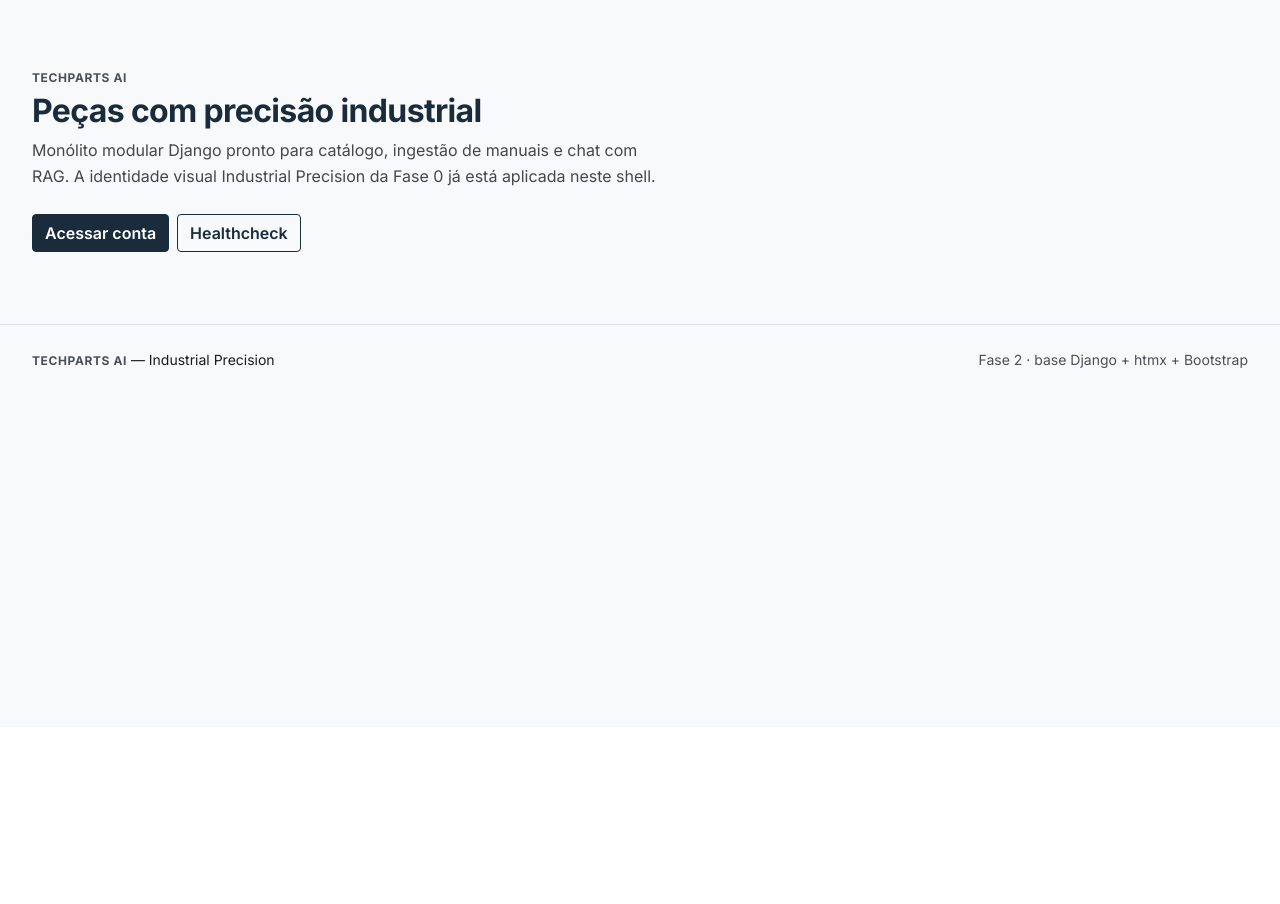
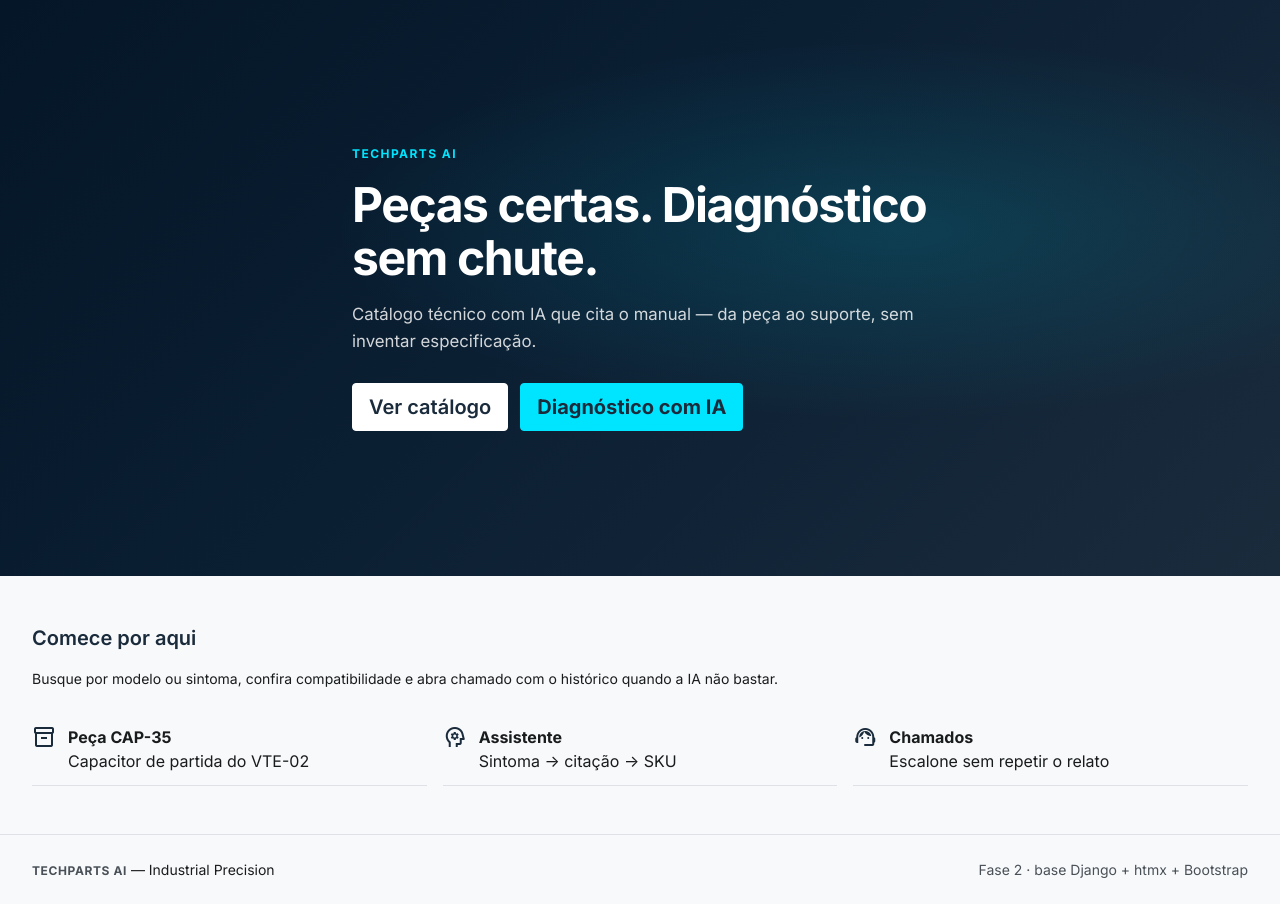
Before and after one commit to henriqueferraz/manuais_projeto, a Django app: page / in a window 1280 px wide. Shown: the part 73-977 px from the top of the page. Before the commit the page ends 441 px from the top, so only its background shows below. Run offline with Django 5.2, Linux system fonts and the light colour scheme; parts of the project's set-up code (start-up, migrations or seed data) failed here and were passed over; some libraries are stand-ins or nearby versions.

Commit message:
feat(ux): raise beta perception with home, photos and diagnosis card
Close HOME/B-008–B-010: marketing hero, seed product images, SKU links + ticket CTA on the diagnosis card, and root /sw.js for the PWA shell.

Co-authored-by: Cursor <cursoragent@cursor.com>

```diff
--- a/backend/apps/core/urls.py
+++ b/backend/apps/core/urls.py
@@ -7,4 +7,5 @@ app_name = "core"
 urlpatterns = [
     path("", views.HomeView.as_view(), name="home"),
     path("health/", views.health, name="health"),
+    path("sw.js", views.service_worker, name="service_worker"),
 ]
--- a/backend/apps/core/views.py
+++ b/backend/apps/core/views.py
@@ -1,6 +1,12 @@
-"""Views base do core (health + home)."""
+"""Views base do core (health + home + PWA)."""
 
-from django.http import JsonResponse
+from __future__ import annotations
+
+from pathlib import Path
+
+from django.contrib.staticfiles.finders import find
+from django.http import FileResponse, Http404, HttpRequest, JsonResponse
+from django.views.decorators.http import require_GET
 from django.views.generic import TemplateView
 
 
@@ -11,3 +17,15 @@ class HomeView(TemplateView):
 def health(request):
     """Healthcheck para Docker/CI — sem auth."""
     return JsonResponse({"status": "ok", "service": "techparts"})
+
+
+@require_GET
+def service_worker(request: HttpRequest) -> FileResponse:
+    """Serve /sw.js na raiz para scope correto do PWA (ADR-0006 / B-008)."""
+    path = find("pwa/sw.js")
+    if not path:
+        raise Http404("service worker não encontrado")
+    response = FileResponse(Path(path).open("rb"), content_type="application/javascript")
+    response["Service-Worker-Allowed"] = "/"
+    response["Cache-Control"] = "no-cache"
+    return response
--- a/backend/static/design-system/components.css
+++ b/backend/static/design-system/components.css
@@ -476,3 +476,99 @@
   display: block;
   margin-top: var(--tp-space-4);
 }
+
+/* —— Home marketing hero (pós-F8 / HOME) —— */
+.tp-home-hero {
+  position: relative;
+  min-height: min(78vh, 36rem);
+  display: flex;
+  align-items: center;
+  color: #fff;
+  overflow: hidden;
+  background: var(--tp-industrial-navy, #0b1f33);
+}
+
+.tp-home-hero__plane {
+  position: absolute;
+  inset: 0;
+  background:
+    radial-gradient(ellipse 80% 60% at 70% 40%, rgba(0, 229, 255, 0.14), transparent 55%),
+    linear-gradient(135deg, #041627 0%, #0b1f33 45%, #1a2b3c 100%),
+    repeating-linear-gradient(
+      -18deg,
+      transparent,
+      transparent 11px,
+      rgba(255, 255, 255, 0.03) 11px,
+      rgba(255, 255, 255, 0.03) 12px
+    );
+  pointer-events: none;
+}
+
+.tp-home-hero__inner {
+  position: relative;
+  z-index: 1;
+  padding-block: clamp(3rem, 8vw, 5.5rem);
+  max-width: 40rem;
+}
+
+.tp-home-hero__brand {
+  font-family: var(--tp-font-sans, Inter, sans-serif);
+  font-size: 0.75rem;
+  font-weight: 700;
+  letter-spacing: 0.12em;
+  text-transform: uppercase;
+  color: var(--tp-ai-cyan, #00e5ff);
+  margin-bottom: 1rem;
+}
+
+.tp-home-hero__title {
+  font-family: var(--tp-font-sans, Inter, sans-serif);
+  font-size: clamp(2rem, 5vw, 3rem);
+  font-weight: 800;
+  line-height: 1.1;
+  letter-spacing: -0.03em;
+  margin-bottom: 1rem;
+  color: #fff;
+}
+
+.tp-home-hero__lead {
+  font-size: 1.05rem;
+  line-height: 1.6;
+  color: rgba(255, 255, 255, 0.82);
+  margin-bottom: 1.75rem;
+}
+
+.tp-home-hero__actions {
+  display: flex;
+  flex-wrap: wrap;
+  gap: 0.75rem;
+}
+
+.tp-home-hero__actions .btn-primary {
+  --bs-btn-bg: #fff;
+  --bs-btn-border-color: #fff;
+  --bs-btn-color: var(--tp-industrial-navy, #0b1f33);
+  --bs-btn-hover-bg: #e8edf2;
+  --bs-btn-hover-border-color: #e8edf2;
+  --bs-btn-hover-color: var(--tp-industrial-navy, #0b1f33);
+}
+
+.tp-home-link {
+  display: flex;
+  gap: 0.75rem;
+  align-items: flex-start;
+  padding: 0.75rem 0;
+  text-decoration: none;
+  color: inherit;
+  border-bottom: 1px solid var(--tp-border-subtle, #d9dee5);
+  transition: color var(--tp-transition, 0.2s ease);
+}
+
+.tp-home-link:hover {
+  color: var(--tp-industrial-navy, #0b1f33);
+}
+
+.tp-home-link .material-symbols-outlined {
+  color: var(--tp-industrial-navy, #0b1f33);
+  font-size: 1.5rem;
+}
--- a/backend/templates/base.html
+++ b/backend/templates/base.html
@@ -28,9 +28,9 @@
       >Pular para o conteúdo</a
     >
     {% include "includes/header.html" %}
-    <main id="conteudo" class="tp-container py-4">
+    <main id="conteudo" class="{% block main_class %}tp-container py-4{% endblock %}">
       {% if messages %}
-      <ul class="list-unstyled" aria-live="polite">
+      <ul class="list-unstyled mb-3" aria-live="polite">
         {% for message in messages %}
         <li class="alert alert-{{ message.tags|default:'info' }}" role="status">
           {{ message }}
@@ -47,7 +47,7 @@
     {% if pwa_enabled %}
     <script>
       if ("serviceWorker" in navigator) {
-        navigator.serviceWorker.register("{% static 'pwa/sw.js' %}").catch(function () {});
+        navigator.serviceWorker.register("{% url 'core:service_worker' %}").catch(function () {});
       }
     </script>
     {% endif %}
--- a/backend/templates/core/home.html
+++ b/backend/templates/core/home.html
@@ -1,18 +1,58 @@
 {% extends "base.html" %}
 
-{% block title %}{{ brand_name }} — Início{% endblock %}
+{% block title %}{{ brand_name }} — Peças com precisão industrial{% endblock %}
+
+{% block main_class %}p-0{% endblock %}
 
 {% block content %}
-<section class="tp-section" aria-labelledby="home-title">
-  <p class="font-label-caps mb-2">TechParts AI</p>
-  <h1 id="home-title" class="font-headline-lg">Peças com precisão industrial</h1>
-  <p class="tp-section__lead font-body-lg col-lg-8">
-    Monólito modular Django pronto para catálogo, ingestão de manuais e chat com RAG.
-    A identidade visual Industrial Precision da Fase 0 já está aplicada neste shell.
+<section class="tp-home-hero" aria-labelledby="home-brand">
+  <div class="tp-home-hero__plane" aria-hidden="true"></div>
+  <div class="tp-home-hero__inner tp-container">
+    <p id="home-brand" class="tp-home-hero__brand">TechParts AI</p>
+    <h1 class="tp-home-hero__title">Peças certas. Diagnóstico sem chute.</h1>
+    <p class="tp-home-hero__lead">
+      Catálogo técnico com IA que cita o manual — da peça ao suporte, sem inventar especificação.
+    </p>
+    <div class="tp-home-hero__actions">
+      <a class="btn btn-primary btn-lg" href="{% url 'catalog:list' %}">Ver catálogo</a>
+      <a class="btn btn-ai btn-lg" href="{% url 'ai:chat' %}">Diagnóstico com IA</a>
+    </div>
+  </div>
+</section>
+
+<section class="tp-container py-5" aria-labelledby="home-next">
+  <h2 id="home-next" class="font-headline-sm mb-3">Comece por aqui</h2>
+  <p class="font-body-md text-tech-gray col-lg-8 mb-4">
+    Busque por modelo ou sintoma, confira compatibilidade e abra chamado com o histórico quando a IA não bastar.
   </p>
-  <div class="d-flex flex-wrap gap-2 mt-4">
-    <a class="btn btn-primary" href="{% url 'two_factor:login' %}">Acessar conta</a>
-    <a class="btn btn-outline-primary" href="{% url 'core:health' %}">Healthcheck</a>
+  <div class="row g-3">
+    <div class="col-md-4">
+      <a class="tp-home-link" href="{% url 'catalog:list' %}?q=CAP-35">
+        <span class="material-symbols-outlined" aria-hidden="true">inventory_2</span>
+        <span>
+          <strong class="d-block">Peça CAP-35</strong>
+          <span class="font-body-sm text-tech-gray">Capacitor de partida do VTE-02</span>
+        </span>
+      </a>
+    </div>
+    <div class="col-md-4">
+      <a class="tp-home-link" href="{% url 'ai:chat' %}">
+        <span class="material-symbols-outlined" aria-hidden="true">psychology</span>
+        <span>
+          <strong class="d-block">Assistente</strong>
+          <span class="font-body-sm text-tech-gray">Sintoma → citação → SKU</span>
+        </span>
+      </a>
+    </div>
+    <div class="col-md-4">
+      <a class="tp-home-link" href="{% url 'tickets:list' %}">
+        <span class="material-symbols-outlined" aria-hidden="true">support_agent</span>
+        <span>
+          <strong class="d-block">Chamados</strong>
+          <span class="font-body-sm text-tech-gray">Escalone sem repetir o relato</span>
+        </span>
+      </a>
+    </div>
   </div>
 </section>
 {% endblock %}
```
Also changed, not shown: backend/apps/ai/services/diagnosis.py (+59 -3 lines), backend/apps/ai/tests/test_diagnosis.py (+4 -0 lines), backend/apps/core/management/commands/seed_beta.py (+58 -1 lines), backend/apps/core/tests/test_seed_beta.py (+4 -0 lines), backend/apps/core/tests/test_smoke.py (+14 -1 lines), backend/static/ai/chat.css (+32 -2 lines), backend/static/ai/chat.js (+57 -15 lines), backend/templates/ai/partials/diagnostic_card.html (+23 -7 lines), design-system/css/components.css (+96 -0 lines), docs/beta-relatorio.md (+11 -9 lines), docs/design/PROTOTYPE-CONFRONTATION.md (+2 -2 lines), docs/plano-tarefas.md (+6 -5 lines).
